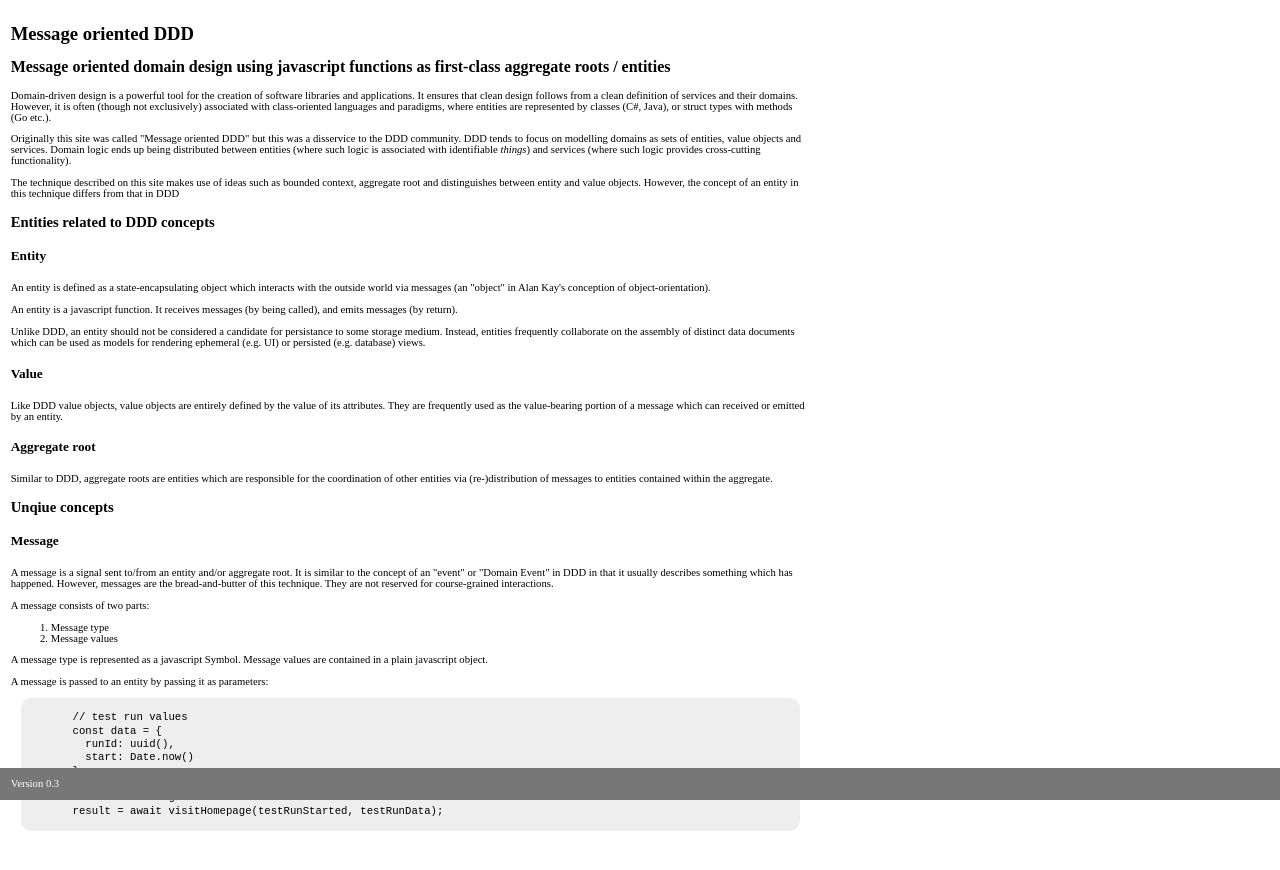
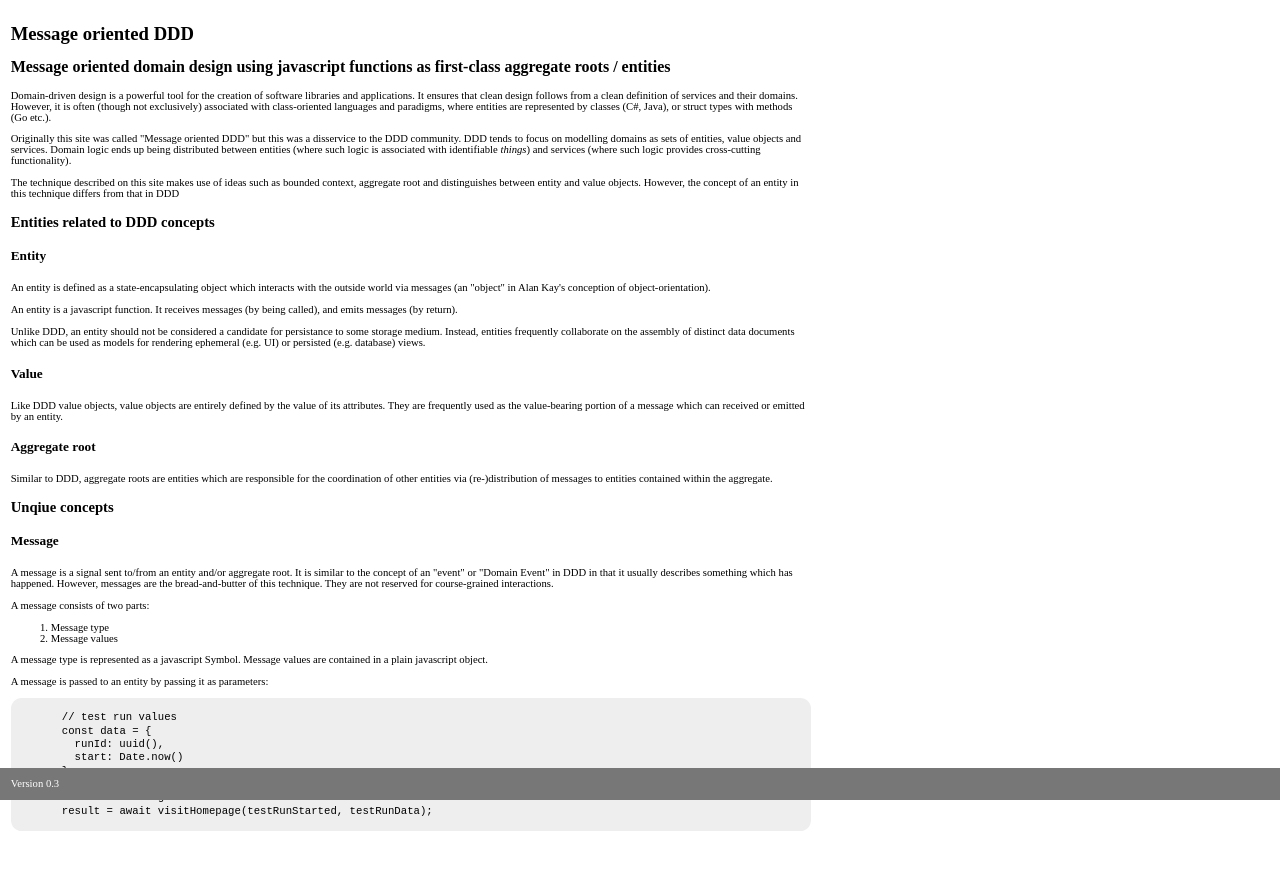
Before and after one commit to goofballLogic/modd, a plain HTML site: page docs/index.html in a window 1280 px wide. Drawn offline with Linux system fonts and the light colour scheme; a script that the page names is missing.

Commit message:
Update main.css

```diff
--- a/docs/css/main.css
+++ b/docs/css/main.css
@@ -33,7 +33,7 @@ main {
 }
 code {
     white-space: pre-wrap;
-    margin: 8pt;
+    margin: 8pt 0;
     display: block;
     line-height: 1.25;
     background-color: #EEE;
```
